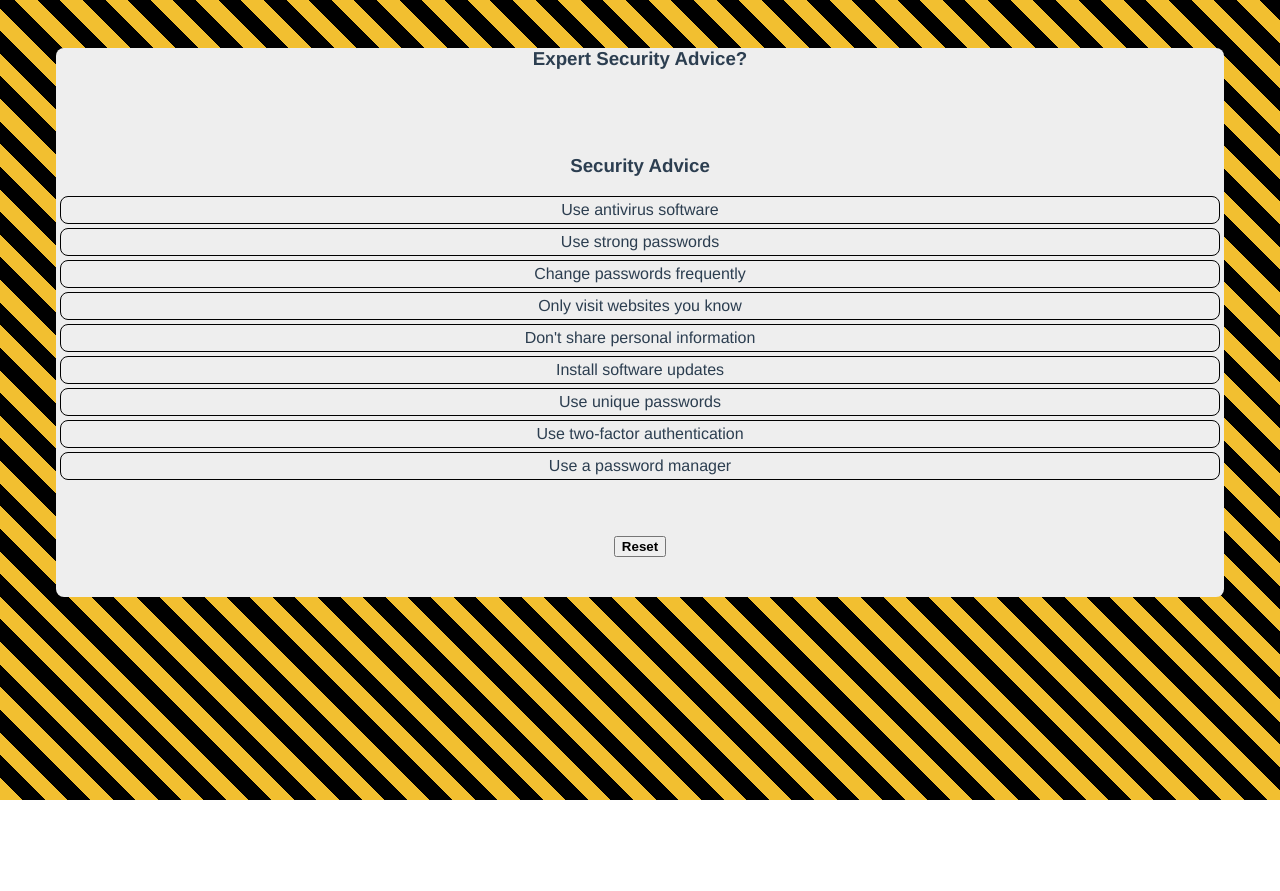
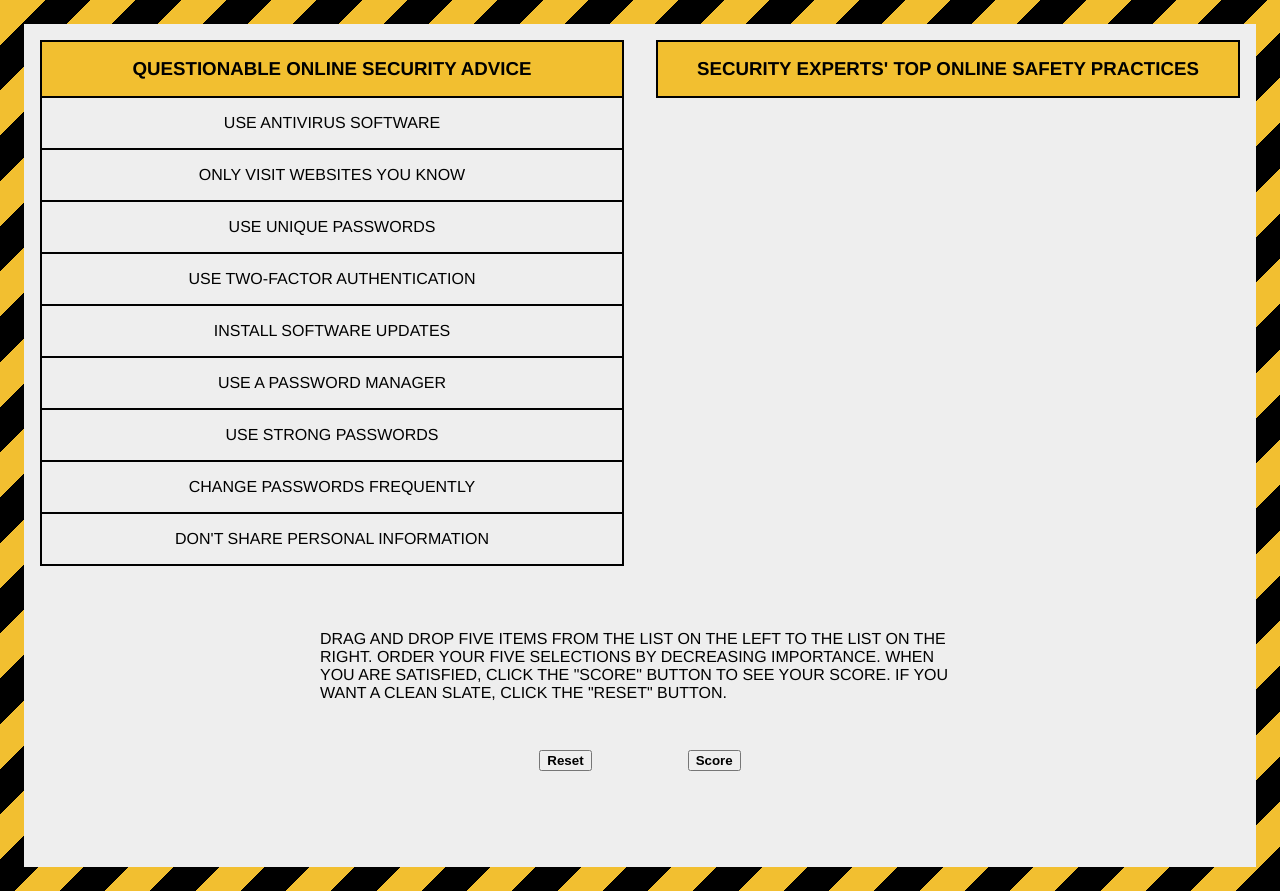
Before and after one commit to nstickney/securitysquabble, a Vue app: page / in a window 1280 px wide. Before the commit the page ends 800 px from the top, so only its background shows below. Built offline with nearby package versions, Linux system fonts and the light colour scheme.

Commit message:
add: instructions, scoring, basic layout

```diff
--- a/src/App.vue
+++ b/src/App.vue
@@ -21,22 +21,24 @@
 }
 body {
   background: repeating-linear-gradient(
-    45deg,
+    135deg,
     #f2bf30,
-    #f2bf30 1rem,
-    #000000 1rem,
-    #000000 2rem
+    #f2bf30 2rem,
+    #000000 2rem,
+    #000000 4rem
   );
   min-height: 100%;
+  padding: 1rem;
 }
 #app {
   background: #eeeeee;
-  border-radius: 0.5em; /* TODO: Border radius doesn't work? */
-  color: #2c3e50;
   font-family: 'Avenir', Helvetica, Arial, sans-serif;
   -webkit-font-smoothing: antialiased;
   -moz-osx-font-smoothing: grayscale;
-  margin: 3rem;
+  margin: 0 auto;
+  max-width: 80rem;
   text-align: center;
 }
 </style>
+
+// vim: ai ts=2 sts=2 et sw=2
--- a/src/components/SecuritySquabble.vue
+++ b/src/components/SecuritySquabble.vue
@@ -1,44 +1,68 @@
 <template>
-  <div>
-    <div>
-      <h3>Expert Security Advice?</h3>
-      <draggable element="span" v-model="list2" :options="dragOptions" :move="onMove">
+  <div class="squabble">
+    <div class="row">
+      <div>
+        <h3>Questionable Online Security Advice</h3>
+        <draggable class="list-group" element="ul" v-model="list" :options="dragOptions" :move="onMove" @start="isDragging=true" @end="isDragging=false">
+        <transition-group type="transition" :name="'flip-list'">
+          <li class="list-group-item" v-for="element in list" :key="element.order">
+            {{element.name}}
+          </li>
+        </transition-group>
+        </draggable>
+      </div>
+
+      <div>
+        <h3>Security Experts' Top Online Safety Practices</h3>
+        <draggable element="span" v-model="list2" :options="dragOptions" :move="onMove">
         <transition-group name="no" class="list-group" tag="ul">
           <li class="list-group-item" v-for="element in list2" :key="element.order">
             {{element.name}}
           </li>
         </transition-group>
-      </draggable>
+        </draggable>
+      </div>
     </div>
 
-    <div>
-      <h3>Security Advice</h3>
-      <draggable class="list-group" element="ul" v-model="list" :options="dragOptions" :move="onMove" @start="isDragging=true" @end="isDragging=false">
-        <transition-group type="transition" :name="'flip-list'">
-          <li class="list-group-item" v-for="element in list" :key="element.order">
-            {{element.name}}
-          </li>
-        </transition-group>
-      </draggable>
+    <div class="instructions">
+      <div class="text">
+        Drag and drop five items from the list on the left to the list on the right. Order your five selections by decreasing importance. When you are satisfied, click the "Score" button to see your score. If you want a clean slate, click the "Reset" button.
+      </div>
+      <button type="button" @click="resetLists">Reset</button>
+      <button type="button" @click="calcScore" :disabled="score > 0">Score</button>
+      <h1 v-if="score > 0">Your Score: {{score}}</h1>
     </div>
-
-    <button type="button" class="btn btn-default" @click="resetLists">Reset</button>
   </div>
 </template>
 
 <script>
 import draggable from "vuedraggable";
+
+// https://security.googleblog.com/2015/07/new-research-comparing-how-security.html
 const message = [
+  "Install software updates",
+  "Use unique passwords",
+  "Use two-factor authentication",
+  "Use strong passwords",
+  "Use a password manager",
   "Use antivirus software",
-  "Use strong passwords",
   "Change passwords frequently",
   "Only visit websites you know",
   "Don't share personal information",
-  "Install software updates",
-  "Use unique passwords",
-  "Use two-factor authentication",
-  "Use a password manager"
 ];
+
+// https://stackoverflow.com/questions/2450954/how-to-randomize-shuffle-a-javascript-array
+function fisherYates( array ){
+  var count = array.length,
+    randomnumber,
+    temp;
+  while( count ){
+    randomnumber = Math.random() * count-- | 0;
+    temp = array[count];
+    array[count] = array[randomnumber];
+    array[randomnumber] = temp
+  }
+}
 
 export default {
   name: "SecuritySquabble",
@@ -53,20 +77,18 @@
       list2: [],
       editable: true,
       isDragging: false,
-      delayedDragging: false
+      delayedDragging: false,
+      score: 0
     };
   },
   methods: {
-    resetLists() {
-      this.list = message.map((name, index) => {
-        return { name, order: index + 1, fixed: false };
-      })
-      this.list2 = []
-    },
-    orderList() {
-      this.list = this.list.sort((one, two) => {
-        return one.order - two.order;
-      });
+    calcScore() {
+      this.score = 0
+      for (var i=0, len=this.list2.length; i < len; i++) {
+        if (this.list2[i].order < 5) {
+          this.score += 5 - Math.abs(this.list2[i].order - (i + 1))
+        }
+      }
     },
     onMove({ relatedContext, draggedContext }) {
       const relatedElement = relatedContext.element;
@@ -74,7 +96,18 @@
       return (
               (!relatedElement || !relatedElement.fixed) && !draggedElement.fixed
       );
+    },
+    resetLists() {
+      this.score = 0
+      this.list = message.map((name, index) => {
+        return { name, order: index + 1, fixed: false };
+      })
+      this.list2 = []
+      fisherYates(this.list)
     }
+  },
+  beforeMount() {
+    fisherYates(this.list)
   },
   computed: {
     dragOptions() {
@@ -109,15 +142,19 @@
 <style>
 button {
   font-weight: bold;
-  margin: 3em;
+  margin: 3rem;
+}
+
+h3 {
+  background: #f2bf30;
+  border: 2px solid black;
+  color: #000000;
+  margin: 0;
+  padding: 1rem;
 }
 
 .flip-list-move {
   transition: transform 0.5s;
-}
-
-.no-move {
-  transition: transform 0s;
 }
 
 .ghost {
@@ -125,21 +162,54 @@
   background: #c8ebfb;
 }
 
+.instructions {
+  padding: 3rem 0;
+}
+
 .list-group {
   list-style: none;
-  min-height: 3em;
+  margin: 0;
+  min-height: 29.25rem;
   padding: 0;
 }
 
 .list-group-item {
-  border: 1px solid black;
-  border-radius: 0.5em;
+  border-left: 2px solid black;
+  border-right: 2px solid black;
+  border-bottom: 2px solid black;
   cursor: move;
-  margin: 0.25em;
-  padding: 0.25em;
+  margin: 0;
+  padding: 1rem 0.5rem;
 }
 
 .list-group-item i {
   cursor: pointer;
 }
+
+.no-move {
+  transition: transform 0s;
+}
+
+.row {
+  display: flex;
+}
+
+.row > div {
+  background: #eeeeee;
+  flex: 50%;
+  margin: 1rem;
+}
+
+.squabble {
+  text-transform: uppercase;
+}
+
+.text {
+  margin: 0 auto;
+  max-width: 40em;
+  text-align: left;
+}
+
 </style>
+
+// vim: ai ts=2 sts=2 et sw=2
```
